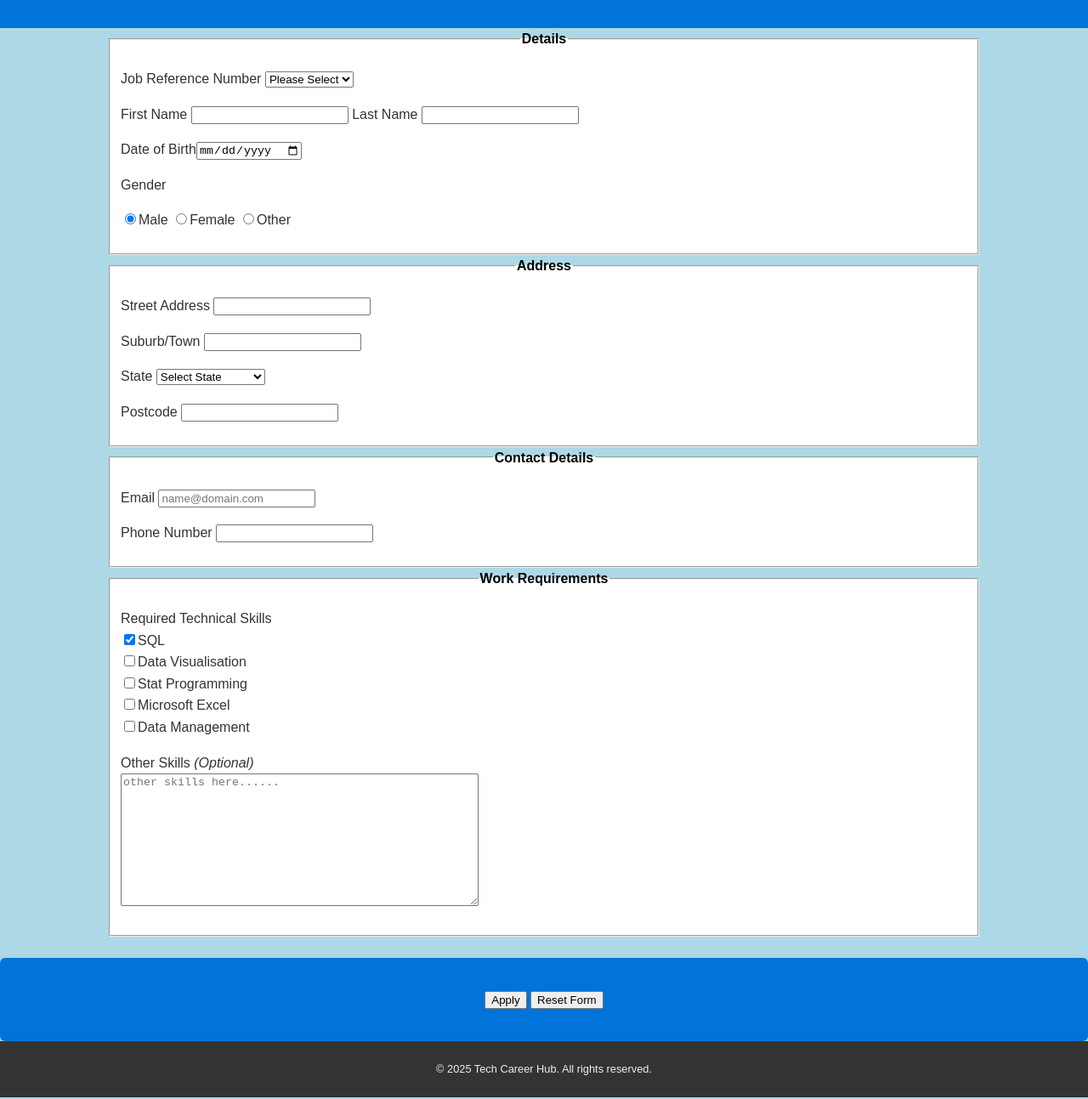
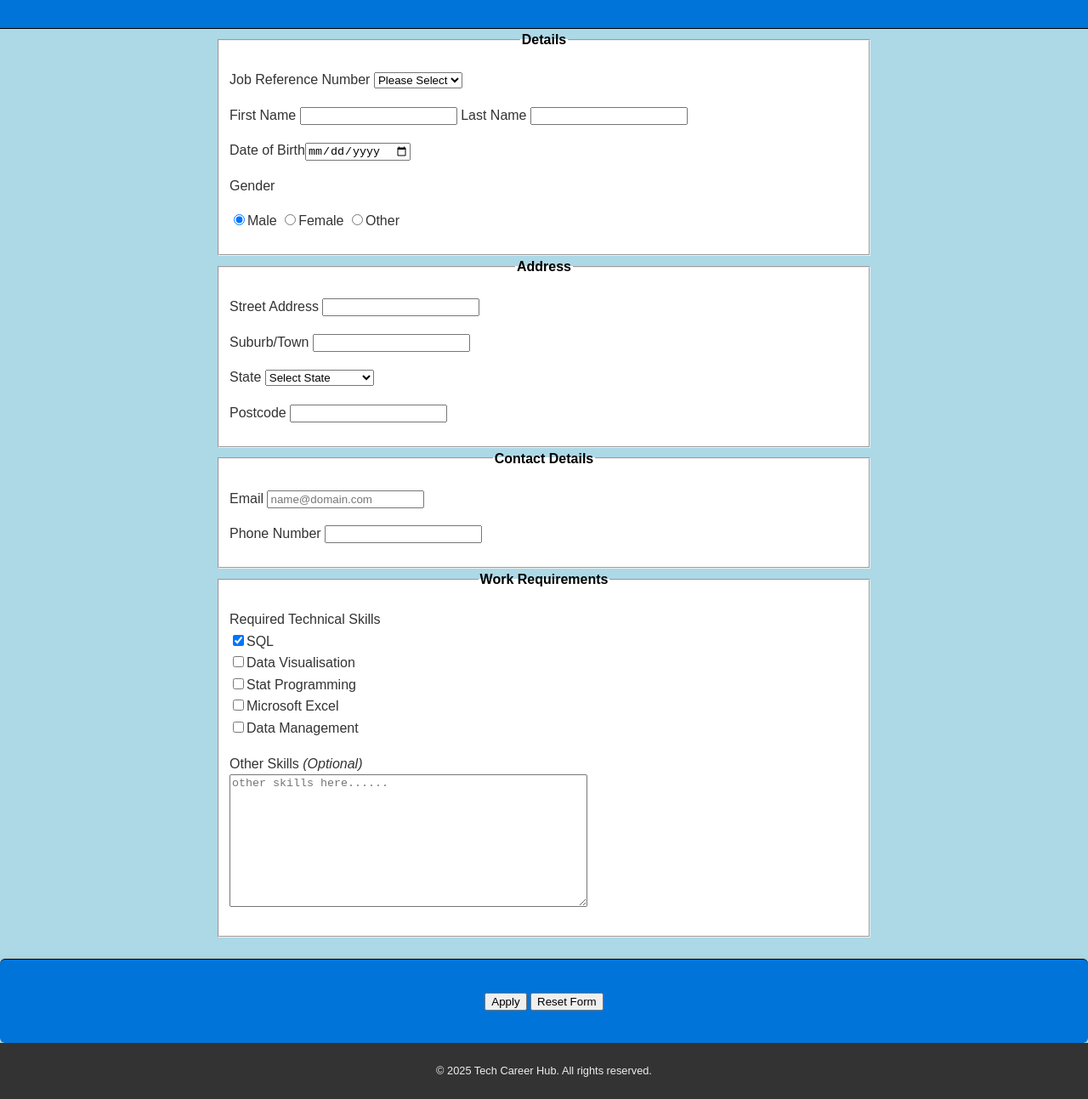
Before and after one commit to julian-saric/project1, a plain HTML site: page project1/apply.html in a window 1280 px wide. Shown: the part 110-1403 px from the top of the page at 85% size. Drawn offline with Linux system fonts and the light colour scheme.

Commit message:
borders for header/footer

```diff
--- a/styles/styles.css
+++ b/styles/styles.css
@@ -95,6 +95,14 @@ section h2 {
 
 
 /* ----- apply.hmtl ----- */
+#apply_header {
+    background-color: #0074D9;
+    color: white;
+    padding: 20px 10px;
+    text-align: center;
+    border-bottom: 1px solid black;
+}
+
 #apply_h1 {
     color: white;
     font-size: 2em;
@@ -105,51 +113,57 @@ section h2 {
 
 #apply_details_fieldset{
     background-color: white;
-    margin-inline-start: 10%;
-    margin-inline-end: 10%;
+    margin-inline-start: 20%;
+    margin-inline-end: 20%;
 }
 
 #apply_details{
+    font-family: Arial, sans-serif;
     color: black;
     text-align: center;
 }
 
 #apply_address_fieldset{
     background-color: white;
-    margin-inline-start: 10%;
-    margin-inline-end: 10%;
+    margin-inline-start: 20%;
+    margin-inline-end: 20%;
 }
 
 #apply_address{
+    font-family: Arial, sans-serif;
     color: black;
     text-align: center;
 }
 
 #apply_contact_fieldset{
     background-color: white;
-    margin-inline-start: 10%;
-    margin-inline-end: 10%;
+    margin-inline-start: 20%;
+    margin-inline-end: 20%;
 }
 
 #apply_contact{
+    font-family: Arial, sans-serif;
     color: black;
     text-align: center;
 }
 
 #apply_work_fieldset{
     background-color: white;
-    margin-inline-start: 10%;
-    margin-inline-end: 10%;
+    margin-inline-start: 20%;
+    margin-inline-end: 20%;
 }
 
 #apply_work{
+    font-family: Arial, sans-serif;
     color: black;
     text-align: center;
 }
 
 .apply_submitReset{
+    font-family: Arial, sans-serif;
     text-align: center;
     background-color: #0074D9;
+    border-top: 1px solid black;
 }
 
 body {
```
